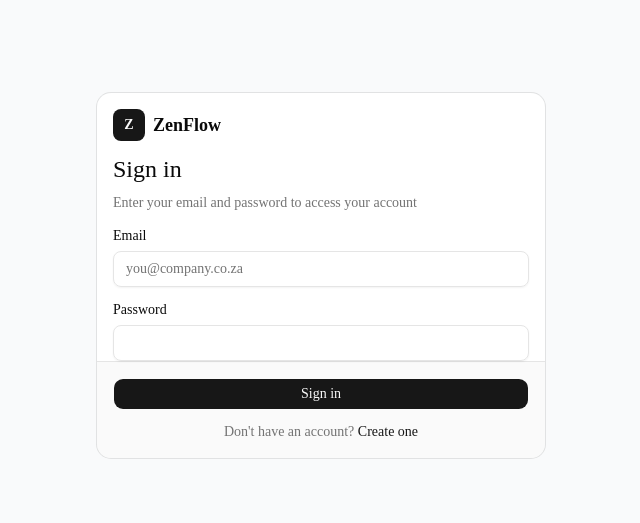
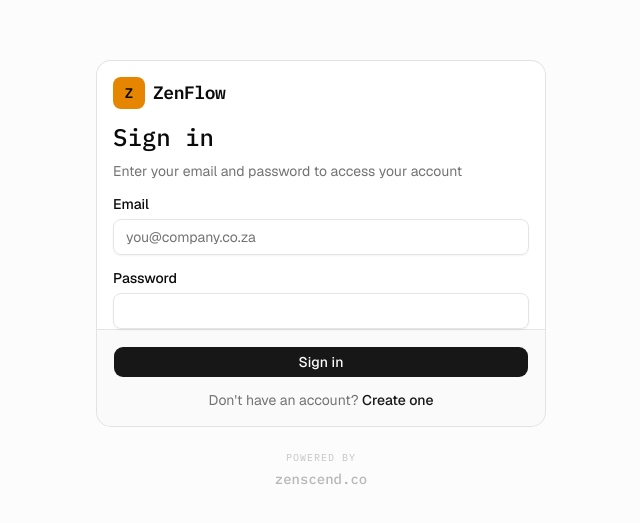
Before and after one commit to zenscend/zenflow, a Next.js app: page /login in a window 1280 px wide. Shown: the part 125-648 px from the top of the page, without its empty margins (319-959 px from the left). Built offline with nearby package versions, Linux system fonts and the light colour scheme.

Commit message:
dark theme added, fixed profile button issues and sign out

```diff
--- a/src/app/(auth)/layout.tsx
+++ b/src/app/(auth)/layout.tsx
@@ -1,7 +1,22 @@
 export default function AuthLayout({ children }: { children: React.ReactNode }) {
   return (
-    <div className="min-h-screen flex items-center justify-center bg-gray-50 px-4">
-      <div className="w-full max-w-md">{children}</div>
+    <div className="min-h-screen flex flex-col items-center justify-center bg-muted/30 px-4">
+      <div className="w-full max-w-md">
+        {children}
+      </div>
+      <div className="mt-6 flex flex-col items-center gap-1">
+        <p className="text-[10px] font-mono uppercase tracking-widest text-muted-foreground/40">
+          Powered by
+        </p>
+        <a
+          href="https://zenscend.co"
+          target="_blank"
+          rel="noopener noreferrer"
+          className="text-sm font-mono font-medium text-muted-foreground/50 hover:text-muted-foreground transition-colors"
+        >
+          zenscend.co
+        </a>
+      </div>
     </div>
   )
 }
--- a/src/app/(auth)/login/page.tsx
+++ b/src/app/(auth)/login/page.tsx
@@ -47,10 +47,10 @@ export default function LoginPage() {
     <Card>
       <CardHeader className="space-y-1">
         <div className="flex items-center gap-2 mb-2">
-          <div className="h-8 w-8 rounded-md bg-primary flex items-center justify-center">
-            <span className="text-primary-foreground font-bold text-sm">Z</span>
+          <div className="h-8 w-8 rounded-md bg-brand flex items-center justify-center">
+            <span className="text-brand-foreground font-bold text-sm font-mono">Z</span>
           </div>
-          <span className="font-semibold text-lg">ZenFlow</span>
+          <span className="font-semibold text-lg font-heading tracking-tight">ZenFlow</span>
         </div>
         <CardTitle className="text-2xl">Sign in</CardTitle>
         <CardDescription>Enter your email and password to access your account</CardDescription>
--- a/src/app/(auth)/register/page.tsx
+++ b/src/app/(auth)/register/page.tsx
@@ -65,10 +65,10 @@ export default function RegisterPage() {
     <Card>
       <CardHeader className="space-y-1">
         <div className="flex items-center gap-2 mb-2">
-          <div className="h-8 w-8 rounded-md bg-primary flex items-center justify-center">
-            <span className="text-primary-foreground font-bold text-sm">Z</span>
+          <div className="h-8 w-8 rounded-md bg-brand flex items-center justify-center">
+            <span className="text-brand-foreground font-bold text-sm font-mono">Z</span>
           </div>
-          <span className="font-semibold text-lg">ZenFlow</span>
+          <span className="font-semibold text-lg font-heading tracking-tight">ZenFlow</span>
         </div>
         <CardTitle className="text-2xl">Create your account</CardTitle>
         <CardDescription>Start managing your quotes and invoices</CardDescription>
--- a/src/app/globals.css
+++ b/src/app/globals.css
@@ -7,9 +7,11 @@
 @theme inline {
   --color-background: var(--background);
   --color-foreground: var(--foreground);
-  --font-sans: var(--font-sans);
-  --font-mono: var(--font-geist-mono);
-  --font-heading: var(--font-sans);
+  --font-sans: var(--font-geist-sans);
+  --font-mono: var(--font-ibm-plex-mono);
+  --font-heading: var(--font-ibm-plex-mono);
+  --color-brand: var(--brand);
+  --color-brand-foreground: var(--brand-foreground);
   --color-sidebar-ring: var(--sidebar-ring);
   --color-sidebar-border: var(--sidebar-border);
   --color-sidebar-accent-foreground: var(--sidebar-accent-foreground);
@@ -72,6 +74,8 @@
   --chart-3: oklch(0.439 0 0);
   --chart-4: oklch(0.371 0 0);
   --chart-5: oklch(0.269 0 0);
+  --brand: oklch(0.703 0.177 67.7);
+  --brand-foreground: oklch(0.145 0 0);
   --radius: 0.625rem;
   --sidebar: oklch(0.985 0 0);
   --sidebar-foreground: oklch(0.145 0 0);
@@ -107,10 +111,12 @@
   --chart-3: oklch(0.439 0 0);
   --chart-4: oklch(0.371 0 0);
   --chart-5: oklch(0.269 0 0);
+  --brand: oklch(0.703 0.177 67.7);
+  --brand-foreground: oklch(0.145 0 0);
   --sidebar: oklch(0.205 0 0);
   --sidebar-foreground: oklch(0.985 0 0);
-  --sidebar-primary: oklch(0.488 0.243 264.376);
-  --sidebar-primary-foreground: oklch(0.985 0 0);
+  --sidebar-primary: oklch(0.703 0.177 67.7);
+  --sidebar-primary-foreground: oklch(0.145 0 0);
   --sidebar-accent: oklch(0.269 0 0);
   --sidebar-accent-foreground: oklch(0.985 0 0);
   --sidebar-border: oklch(1 0 0 / 10%);
--- a/src/app/layout.tsx
+++ b/src/app/layout.tsx
@@ -1,13 +1,20 @@
 import type { Metadata } from "next"
-import { Geist } from "next/font/google"
+import { Geist, IBM_Plex_Mono } from "next/font/google"
 import "./globals.css"
 import AuthProvider from "@/components/layout/AuthProvider"
+import { ThemeProvider } from "@/components/providers/ThemeProvider"
 import { Toaster } from "@/components/ui/sonner"
 import { TooltipProvider } from "@/components/ui/tooltip"
 
 const geist = Geist({
   variable: "--font-geist-sans",
   subsets: ["latin"],
+})
+
+const ibmPlexMono = IBM_Plex_Mono({
+  variable: "--font-ibm-plex-mono",
+  subsets: ["latin"],
+  weight: ["400", "500", "600"],
 })
 
 export const metadata: Metadata = {
@@ -17,14 +24,20 @@ export const metadata: Metadata = {
 
 export default function RootLayout({ children }: { children: React.ReactNode }) {
   return (
-    <html lang="en" className={`${geist.variable} h-full antialiased`}>
+    <html
+      lang="en"
+      className={`${geist.variable} ${ibmPlexMono.variable} h-full antialiased`}
+      suppressHydrationWarning
+    >
       <body className="min-h-full bg-background font-sans">
+        <ThemeProvider>
           <AuthProvider>
             <TooltipProvider>
               {children}
               <Toaster richColors position="top-right" />
             </TooltipProvider>
           </AuthProvider>
+        </ThemeProvider>
       </body>
     </html>
   )
--- a/src/components/layout/Sidebar.tsx
+++ b/src/components/layout/Sidebar.tsx
@@ -29,17 +29,17 @@ export default function Sidebar() {
   const pathname = usePathname()
 
   return (
-    <aside className="w-64 shrink-0 flex flex-col h-full bg-white border-r border-gray-200">
+    <aside className="w-64 shrink-0 flex flex-col h-full bg-sidebar border-r border-sidebar-border">
       {/* Logo */}
-      <div className="h-16 flex items-center gap-2 px-6 border-b border-gray-200">
-        <div className="h-8 w-8 rounded-md bg-primary flex items-center justify-center shrink-0">
-          <span className="text-primary-foreground font-bold text-sm">Z</span>
+      <div className="h-16 flex items-center gap-2 px-6 border-b border-sidebar-border">
+        <div className="h-8 w-8 rounded-md bg-brand flex items-center justify-center shrink-0">
+          <span className="text-brand-foreground font-bold text-sm font-mono">Z</span>
         </div>
-        <span className="font-semibold text-lg">ZenFlow</span>
+        <span className="font-semibold text-lg font-heading tracking-tight">ZenFlow</span>
       </div>
 
       {/* Nav */}
-      <nav className="flex-1 px-3 py-4 space-y-1 overflow-y-auto">
+      <nav className="flex-1 px-3 py-4 space-y-0.5 overflow-y-auto">
         {navItems.map(({ href, label, icon: Icon }) => {
           const active = pathname === href || pathname.startsWith(href + "/")
           return (
@@ -47,22 +47,22 @@ export default function Sidebar() {
               key={href}
               href={href}
               className={cn(
-                "flex items-center gap-3 px-3 py-2 rounded-md text-sm font-medium transition-colors",
+                "flex items-center gap-3 px-3 py-2 rounded-md text-sm font-medium font-mono tracking-tight transition-colors",
                 active
-                  ? "bg-primary/10 text-primary"
-                  : "text-gray-600 hover:bg-gray-100 hover:text-gray-900"
+                  ? "bg-brand/10 text-brand"
+                  : "text-sidebar-foreground/60 hover:bg-sidebar-accent hover:text-sidebar-accent-foreground"
               )}
             >
               <Icon className="h-4 w-4 shrink-0" />
               {label}
-              {active && <ChevronRight className="h-3 w-3 ml-auto" />}
+              {active && <ChevronRight className="h-3 w-3 ml-auto text-brand/60" />}
             </Link>
           )
         })}
       </nav>
 
       {/* Bottom */}
-      <div className="px-3 py-4 border-t border-gray-200 space-y-1">
+      <div className="px-3 pt-3 pb-2 border-t border-sidebar-border space-y-0.5">
         {bottomItems.map(({ href, label, icon: Icon }) => {
           const active = pathname === href || pathname.startsWith(href + "/")
           return (
@@ -70,10 +70,10 @@ export default function Sidebar() {
               key={href}
               href={href}
               className={cn(
-                "flex items-center gap-3 px-3 py-2 rounded-md text-sm font-medium transition-colors",
+                "flex items-center gap-3 px-3 py-2 rounded-md text-sm font-medium font-mono tracking-tight transition-colors",
                 active
-                  ? "bg-primary/10 text-primary"
-                  : "text-gray-600 hover:bg-gray-100 hover:text-gray-900"
+                  ? "bg-brand/10 text-brand"
+                  : "text-sidebar-foreground/60 hover:bg-sidebar-accent hover:text-sidebar-accent-foreground"
               )}
             >
               <Icon className="h-4 w-4 shrink-0" />
@@ -82,6 +82,21 @@ export default function Sidebar() {
           )
         })}
       </div>
+
+      {/* Powered by Zenscend */}
+      <div className="px-5 pb-4 pt-2">
+        <p className="text-[9px] font-mono uppercase tracking-widest text-sidebar-foreground/30 mb-0.5">
+          Powered by
+        </p>
+        <a
+          href="https://zenscend.co"
+          target="_blank"
+          rel="noopener noreferrer"
+          className="text-xs font-mono font-medium text-sidebar-foreground/40 hover:text-sidebar-foreground/70 transition-colors"
+        >
+          zenscend.co
+        </a>
+      </div>
     </aside>
   )
 }
--- a/src/components/pdf/InvoicePDF.tsx
+++ b/src/components/pdf/InvoicePDF.tsx
@@ -359,6 +359,7 @@ export function InvoicePDF({ invoice, organization }: InvoicePDFProps) {
             {organization.vat_number ? ` · VAT ${organization.vat_number}` : ""}
             {organization.company_reg_no ? ` · Reg ${organization.company_reg_no}` : ""}
           </Text>
+          <Text style={[s.footerText, { textAlign: "center" }]}>Powered by Zenscend</Text>
           <Text
             style={s.footerText}
             render={({ pageNumber, totalPages }) => `Page ${pageNumber} of ${totalPages}`}
--- a/src/components/pdf/QuotePDF.tsx
+++ b/src/components/pdf/QuotePDF.tsx
@@ -307,6 +307,7 @@ export function QuotePDF({ quote, organization }: QuotePDFProps) {
             {organization.vat_number ? ` · VAT ${organization.vat_number}` : ""}
             {organization.company_reg_no ? ` · Reg ${organization.company_reg_no}` : ""}
           </Text>
+          <Text style={[s.footerText, { textAlign: "center" }]}>Powered by Zenscend</Text>
           <Text
             style={s.footerText}
             render={({ pageNumber, totalPages }) => `Page ${pageNumber} of ${totalPages}`}
--- /dev/null
+++ b/src/components/providers/ThemeProvider.tsx
@@ -0,0 +1,11 @@
+"use client"
+
+import { ThemeProvider as NextThemesProvider } from "next-themes"
+
+export function ThemeProvider({ children }: { children: React.ReactNode }) {
+  return (
+    <NextThemesProvider attribute="class" defaultTheme="light" enableSystem>
+      {children}
+    </NextThemesProvider>
+  )
+}
```
Also changed, not shown: src/components/layout/Topbar.tsx (+24 -10 lines), public/zenscend-logo-black.svg (added), public/zenscend-logo-white.svg (added). Lines whose indentation alone changed are shown as unchanged.
